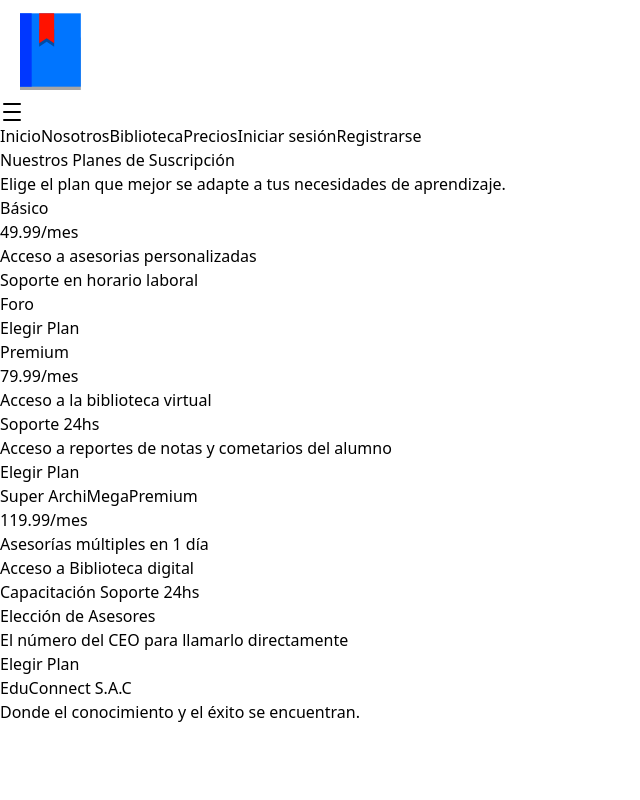
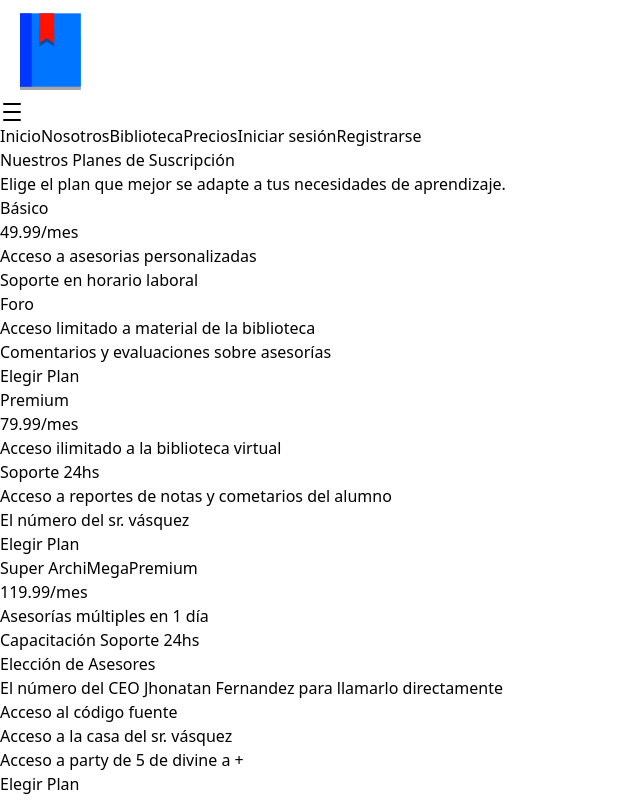
Before and after one commit to Acteon-25/EduConnect-Web, a React (Vite) app: page /pricing in a window 1280 px wide. Shown: the top 800 px of the page, without its empty margins (0-640 px from the left). Built offline with nearby package versions, Linux system fonts and the light colour scheme.

Commit message:
Se agregaron nuevos y mejores beneficios al plan inmortal

```diff
--- a/src/pages/PricingPage.jsx
+++ b/src/pages/PricingPage.jsx
@@ -30,6 +30,8 @@ const PricingPage = () => {
                 "Acceso a asesorias personalizadas",
                 "Soporte en horario laboral",
                 "Foro",
+                "Acceso limitado a material de la biblioteca",
+                "Comentarios y evaluaciones sobre asesorías",
               ]}
             />
 
@@ -38,9 +40,10 @@ const PricingPage = () => {
               plan="Premium"
               precio="79.99/mes"
               caracteristicas={[
-                "Acceso a la biblioteca virtual",
+                "Acceso ilimitado a la biblioteca virtual",
                 "Soporte 24hs",
                 "Acceso a reportes de notas y cometarios del alumno",
+                "El número del sr. vásquez",
               ]}
               highlighted
             />
@@ -51,10 +54,12 @@ const PricingPage = () => {
               precio="119.99/mes"
               caracteristicas={[
                 "Asesorías múltiples en 1 día",
-                "Acceso a Biblioteca digital",
                 "Capacitación Soporte 24hs",
                 "Elección de Asesores",
-                "El número del CEO para llamarlo directamente",
+                "El número del CEO Jhonatan Fernandez para llamarlo directamente",
+                "Acceso al código fuente",
+                "Acceso a la casa del sr. vásquez",
+                "Acceso a party de 5 de divine a +",
               ]}
             />
           </div>
```
